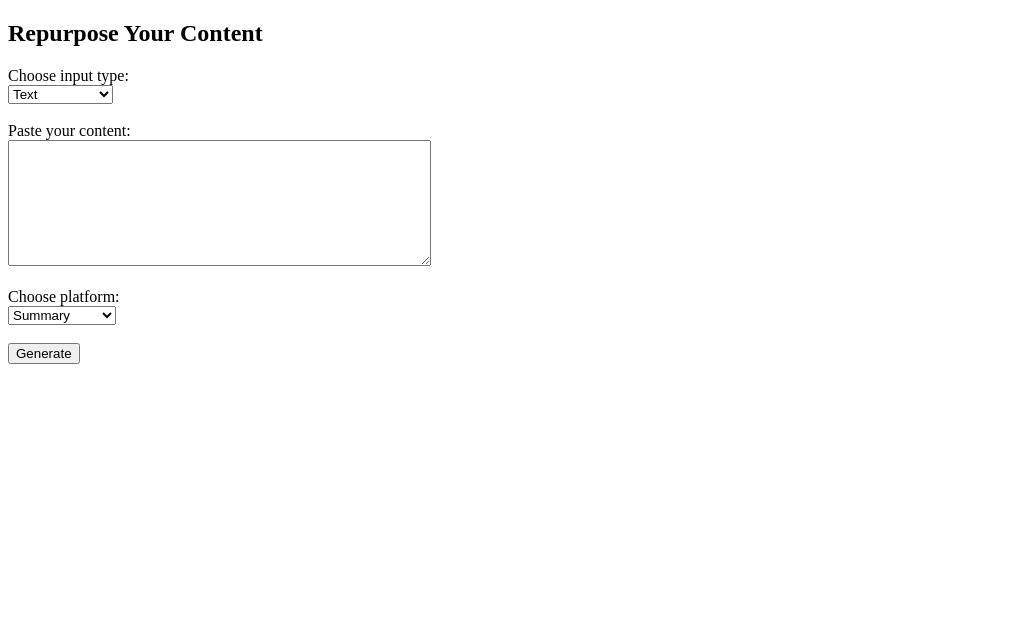
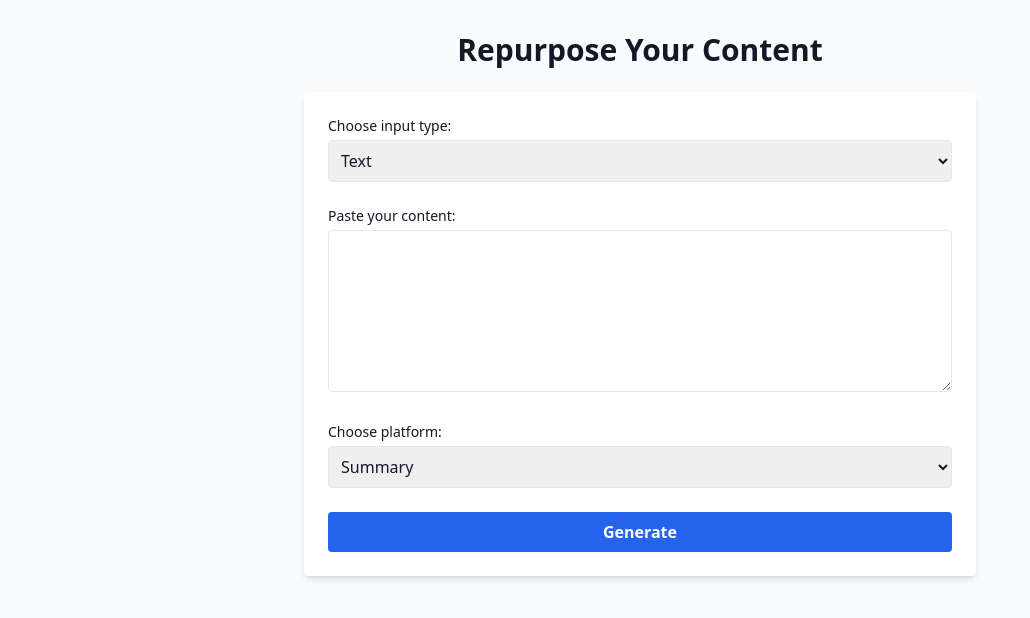
Before and after one commit to jsramirezg2/content-repurposer, a Flask app: page / in a window 1280 px wide. Shown: the top 618 px of the page, without its empty margins (0-1030 px from the left). Run offline with Flask 3, Linux system fonts and the light colour scheme; some libraries are stand-ins or nearby versions.

Commit message:
Enhance HTML templates with Tailwind CSS for improved styling and layout

```diff
--- a/app/templates/base.html
+++ b/app/templates/base.html
@@ -1,15 +1,15 @@
 <!DOCTYPE html>
 <html lang="en">
 <head>
-    <meta charset="UTF-8">
-    <meta name="viewport" content="width=device-width, initial-scale=1.0">
-    <link rel="stylesheet" href="{{ url_for('static', filename='css/style.css') }}">
-    <title>Content Repurposer</title>
+  <meta charset="UTF-8" />
+  <meta name="viewport" content="width=device-width, initial-scale=1.0" />
+  <title>Content Repurposer</title>
+  <script src="https://cdn.tailwindcss.com"></script>
 </head>
-<body>
-    <div class="container">
-        {% block content %}
-        {% endblock %}
-    </div>
+<body class="bg-gray-50 text-gray-900">
+  <div class="container mx-auto px-4 py-8">
+    {% block content %}
+    {% endblock %}
+  </div>
 </body>
 </html>
--- a/app/templates/index.html
+++ b/app/templates/index.html
@@ -1,39 +1,47 @@
-<!-- app/templates/index.html -->
 {% extends "base.html" %}
 
 {% block content %}
-  <h2>Repurpose Your Content</h2>
-  <form method="POST" enctype="multipart/form-data">
-    <label for="input_type">Choose input type:</label><br>
-    <select name="input_type" id="input_type" required>
+  <h2 class="text-3xl font-bold mb-6 text-center">Repurpose Your Content</h2>
+
+  <form method="POST" enctype="multipart/form-data" class="bg-white p-6 rounded shadow-md max-w-2xl mx-auto space-y-6">
+    <div>
+      <label for="input_type" class="block text-sm font-medium mb-1">Choose input type:</label>
+      <select name="input_type" id="input_type" required class="w-full border rounded p-2">
         <option value="text">Text</option>
         <option value="youtube_url">YouTube URL</option>
         <option value="video_file">Video File</option>
-    </select><br><br>
+      </select>
+    </div>
 
     <div id="text_input">
-      <label for="content">Paste your content:</label><br>
-      <textarea name="content" rows="8" cols="50"></textarea><br><br>
+      <label for="content" class="block text-sm font-medium mb-1">Paste your content:</label>
+      <textarea name="content" rows="6" class="w-full border rounded p-2"></textarea>
     </div>
 
     <div id="youtube_input" style="display: none;">
-      <label for="youtube_url">YouTube URL:</label><br>
-      <input type="url" name="youtube_url"><br><br>
+      <label for="youtube_url" class="block text-sm font-medium mb-1">YouTube URL:</label>
+      <input type="url" name="youtube_url" class="w-full border rounded p-2">
     </div>
 
     <div id="video_input" style="display: none;">
-      <label for="video_file">Upload Video File:</label><br>
-      <input type="file" name="video_file" accept="video/*"><br><br>
+      <label for="video_file" class="block text-sm font-medium mb-1">Upload Video File:</label>
+      <input type="file" name="video_file" accept="video/*" class="w-full border rounded p-2">
     </div>
 
-    <label for="platform">Choose platform:</label><br>
-    <select name="platform" required>
+    <div>
+      <label for="platform" class="block text-sm font-medium mb-1">Choose platform:</label>
+      <select name="platform" required class="w-full border rounded p-2">
         <option value="summary">Summary</option>
         <option value="twitter">Twitter Thread</option>
         <option value="linkedin">LinkedIn Post</option>
-    </select><br><br>
+      </select>
+    </div>
 
-    <button type="submit">Generate</button>
+    <div>
+      <button type="submit" class="w-full bg-blue-600 text-white font-semibold py-2 rounded hover:bg-blue-700">
+        Generate
+      </button>
+    </div>
   </form>
 
   <script>
@@ -42,11 +50,10 @@
     const youtubeInput = document.getElementById('youtube_input');
     const videoInput = document.getElementById('video_input');
 
-    inputType.addEventListener('change', function() {
+    inputType.addEventListener('change', function () {
       textInput.style.display = this.value === 'text' ? 'block' : 'none';
       youtubeInput.style.display = this.value === 'youtube_url' ? 'block' : 'none';
       videoInput.style.display = this.value === 'video_file' ? 'block' : 'none';
     });
   </script>
-
 {% endblock %}
```
Also changed, not shown: app/templates/result.html (+10 -4 lines). Lines whose indentation alone changed are shown as unchanged.
